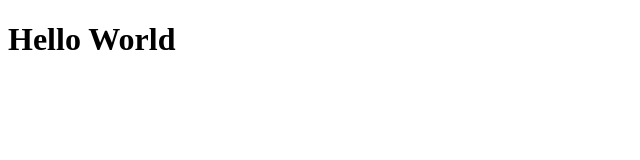
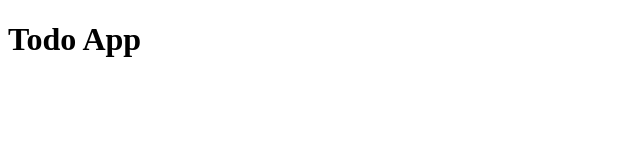
Before and after one commit to shehanp12/To-Do-app, a React (Create React App) app: page / in a window 1280 px wide. Shown: the top 160 px of the page, without its empty margins (0-640 px from the left). Built offline with nearby package versions, Linux system fonts and the light colour scheme.

Commit message:
todo app

```diff
--- a/src/App.js
+++ b/src/App.js
@@ -1,10 +1,11 @@
 import React from 'react'
+import TodoApp from "./components/Todo";
 
 
 
 function App() {
   return (
-      <h1> Hello World</h1>
+<TodoApp/>
   );
 }
 
--- /dev/null
+++ b/src/components/Todo.jsx
@@ -0,0 +1,15 @@
+import  React,{Component} from  'react'
+
+class  TodoApp extends Component{
+
+    render(){
+        return(
+            <div className="TodoApp">
+                <h1>Todo App </h1>
+                </div>
+        )
+    }
+
+}
+
+export  default  TodoApp;
```
